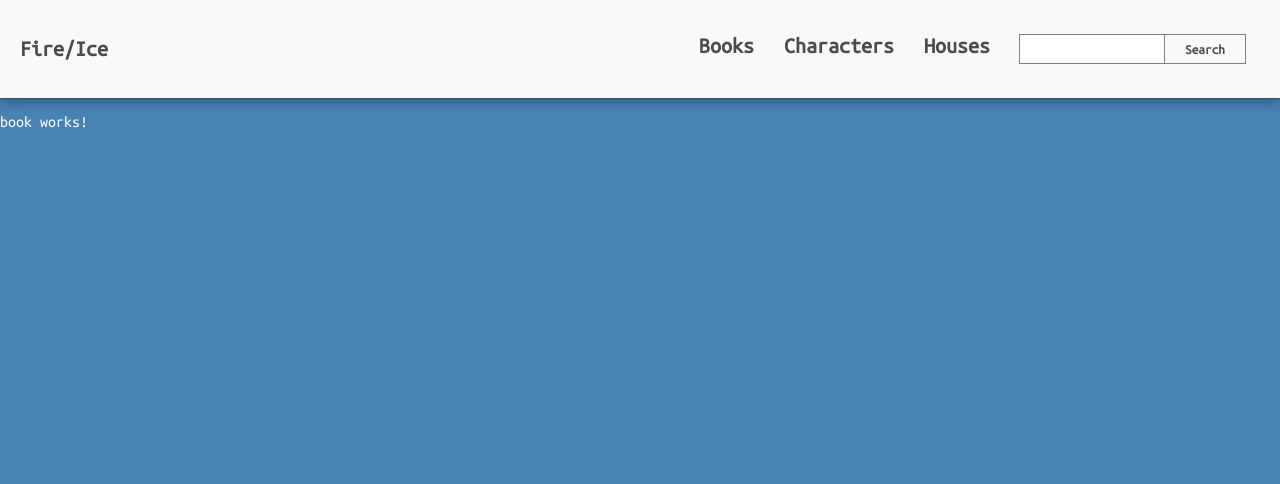
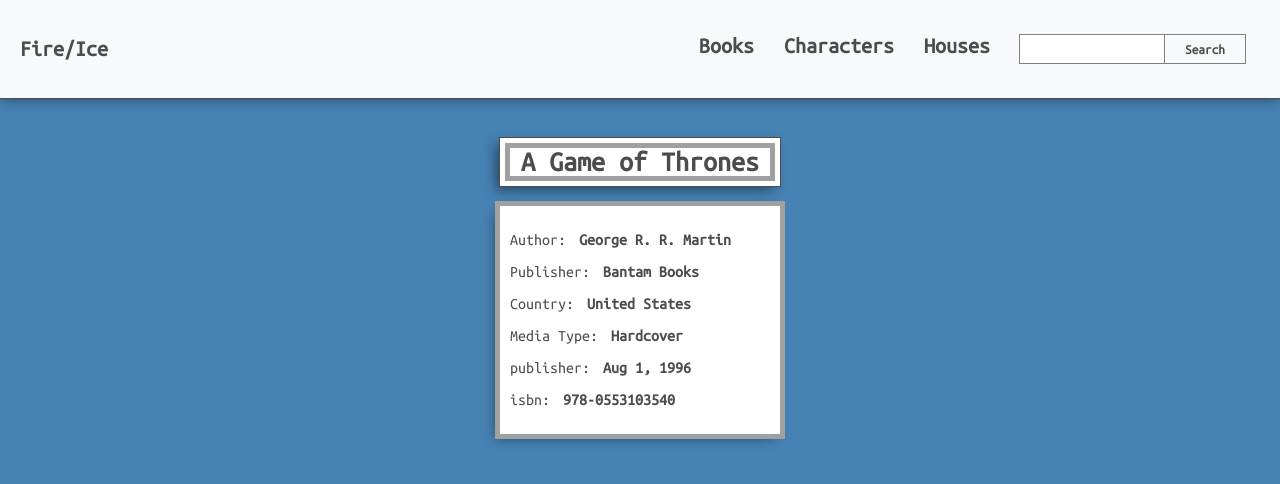
Before and after one commit to suhas023/fire-ice, an Angular app: page /book in a window 1280 px wide. Shown: the top 484 px of the page. Built offline with nearby package versions, Linux system fonts and the light colour scheme.

Commit message:
display book details

```diff
--- a/src/app/book/book.component.css
+++ b/src/app/book/book.component.css
@@ -0,0 +1,48 @@
+.container {
+	width: 100%;
+	padding: 40px 10px 10px 10px;
+}
+
+.header, .info {
+	width: 280px;
+	margin: 0px auto 20px auto;
+	padding: 10px;
+	background-color: white;
+	outline: 1px solid #4c4c4c;
+	-webkit-box-shadow: -5px 5px 12px -1px rgba(0,0,0,0.48);
+	-moz-box-shadow: -5px 5px 12px -1px rgba(0,0,0,0.48);
+	box-shadow: -5px 5px 12px -1px rgba(0,0,0,0.48);
+	transition: box-shadow 0.5s linear;
+	cursor: default;
+}
+
+.header h2 {
+	margin: 0px;
+	font-size: 28px;
+	text-align: center;
+	font-weight: bold;
+	color: #4c4c4c;
+	outline: 5px solid #A0A0A0;
+}
+
+.info {
+	outline: 5px solid #A0A0A0;
+	-webkit-box-shadow: -5px 5px 12px -1px rgba(0,0,0,0.48);
+	-moz-box-shadow: -5px 5px 12px -1px rgba(0,0,0,0.48);
+	box-shadow: -5px 5px 12px -1px rgba(0,0,0,0.48);
+	transition: box-shadow 0.5s linear;
+	cursor: default;
+}
+
+.info p{
+	color: #4c4c4c;
+}
+
+.bold {
+	margin: 0px 0px 0px 5px;
+	font-weight: bold;
+}
+
+.header:hover, .info:hover {
+	box-shadow: none;
+}
--- a/src/app/book/book.component.html
+++ b/src/app/book/book.component.html
@@ -1,3 +1,14 @@
-<p>
-  book works!
-</p>
+<div class="container">
+	<div class="header">
+		<h2>{{bookData.name}}</h2>
+	</div>
+	<div class="info">
+		<p>Author: <span class="bold">George R. R. Martin</span></p>
+		<p *ngIf="bookData.publisher">Publisher: <span class="bold">{{bookData.publisher}}</span></p>
+		<p *ngIf="bookData.country">Country: <span class="bold">{{bookData.country}}</span></p>
+		<p *ngIf="bookData.mediaType">Media Type: <span class="bold">{{bookData.mediaType}}</span></p>
+		<p *ngIf="bookData.released">publisher: <span class="bold">{{bookData.released | date}}</span></p>
+		<p *ngIf="bookData.isbn">isbn: <span class="bold">{{bookData.isbn}}</span></p>
+	</div>
+
+</div>
--- a/src/app/book/book.component.ts
+++ b/src/app/book/book.component.ts
@@ -11,9 +11,15 @@
 
   bookTitle:string;
   bookData: any;
+  numberOfCharacters: number;
+  numberOfPovCharacters: number;
+  displayedCharacters: number;
+  displayedPovCharacters: number;
+
   constructor(private route: ActivatedRoute, private router: Router,
     private apiService: ApiServiceService) {
-
+      this.displayedCharacters = 0;
+      this.displayedPovCharacters = 0;
   }
 
   ngOnInit() {
@@ -26,11 +32,16 @@
     //   );
 
     this.bookData = tempData;
+    this.numberOfCharacters = this.bookData.characters.length;
+    this.numberOfPovCharacters = this.bookData.povCharacters.length;
+
+    console.log(this.numberOfCharacters, this.numberOfPovCharacters);
   }
 
   ngDoCheck() {
     console.log(this.bookData);
   }
+
 
 }
 
--- a/src/styles.css
+++ b/src/styles.css
@@ -6,7 +6,7 @@
 }
 
 body {
-	background-color: steelblue;
+	background-color: #4682b4;
 	color: white;
     font-family: 'Ubuntu Mono', monospace;
 }
```
